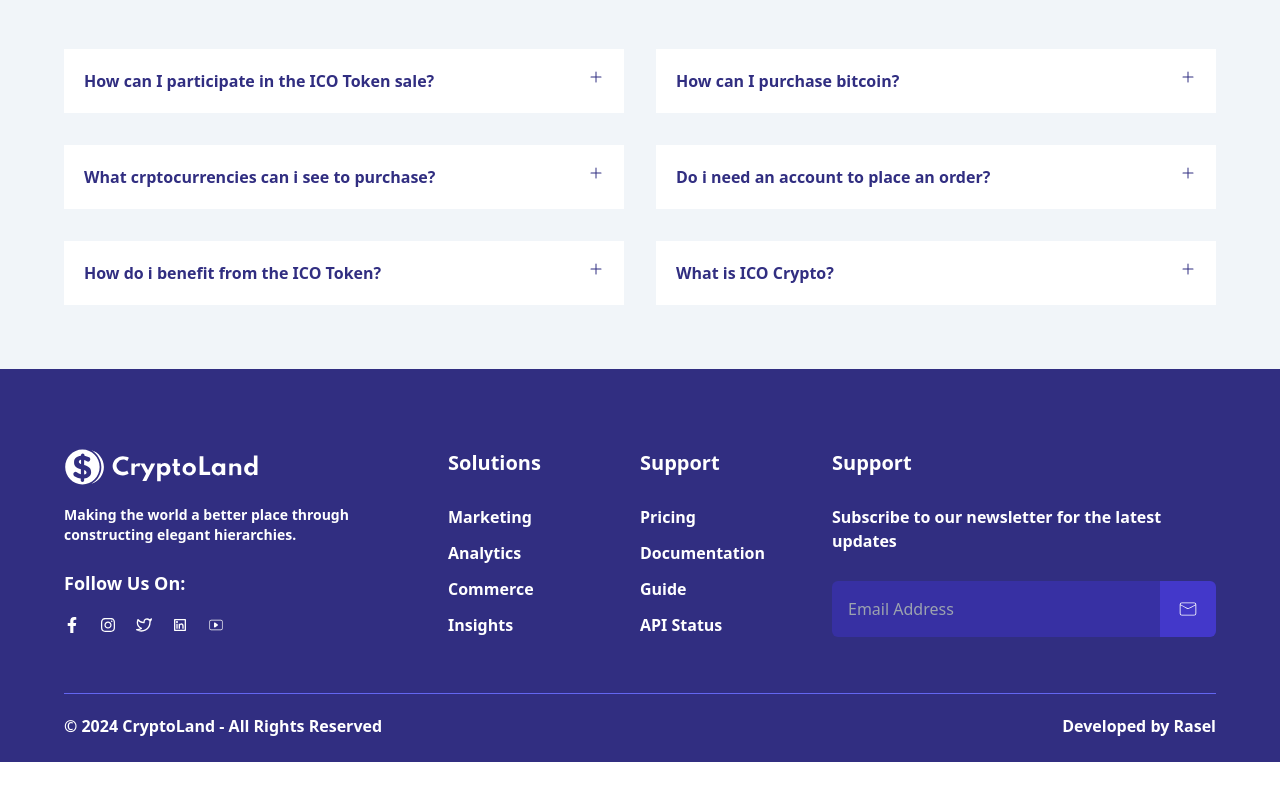
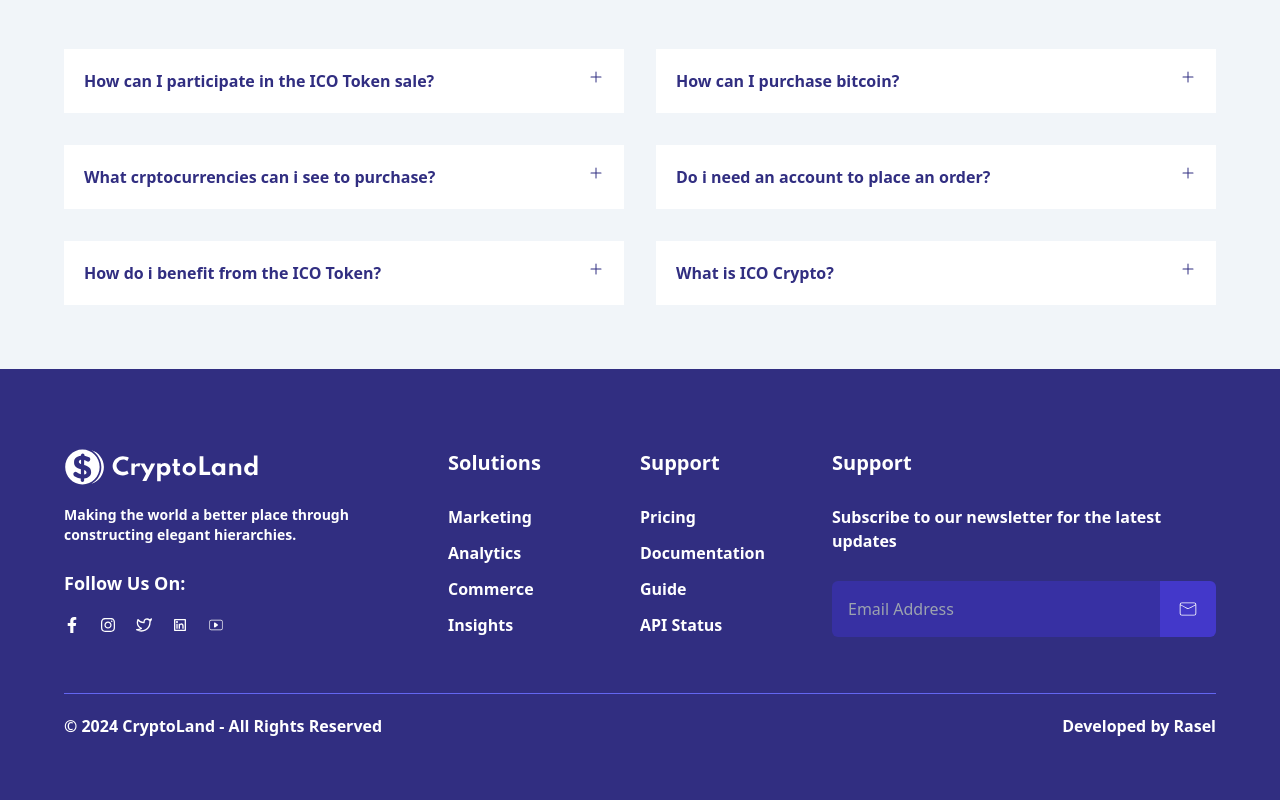
Before and after one commit to ShekRasel/Cryptoland, a React (Vite) app: page / in a window 1280 px wide. Shown: the part 5506-6306 px from the top of the page. Before the commit the page ends 6268 px from the top, so only its background shows below. Built offline with nearby package versions, Linux system fonts and the light colour scheme.

Commit message:
padding add

```diff
--- a/src/components/Footer.jsx
+++ b/src/components/Footer.jsx
@@ -52,7 +52,7 @@ function Footer() {
             </div>
         </div>
 
-        <div className='border-t border-indigo-500 pt-5 pb-6  md:flex justify-between font-semibold text-white'>
+        <div className='border-t border-indigo-500 pt-5 pb-16  md:flex justify-between font-semibold text-white'>
             <p className='text-center md:text-start'>© 2024 CryptoLand - All Rights Reserved</p>
             <p className='text-center md:text-start'> Developed by Rasel</p>
         </div>
```
